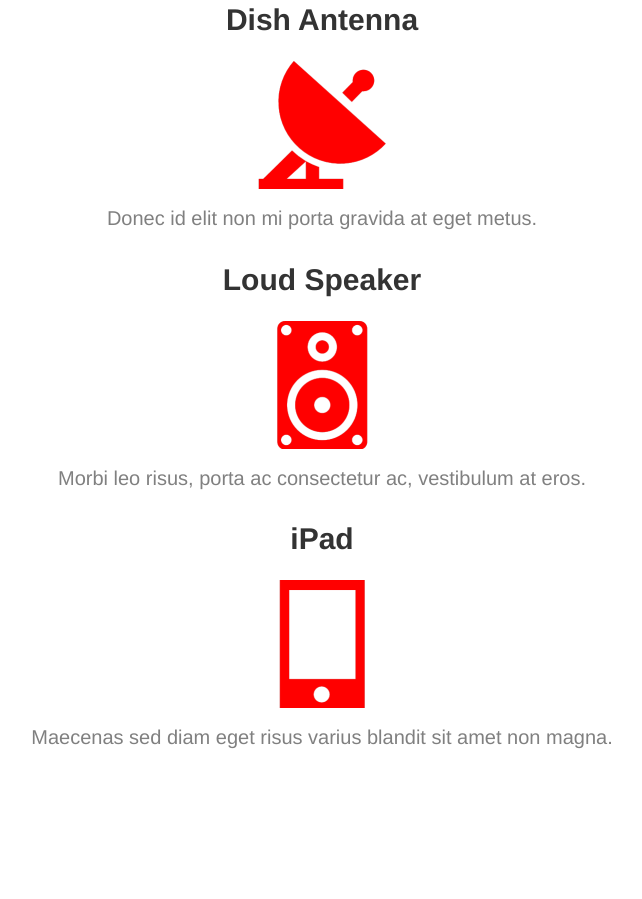
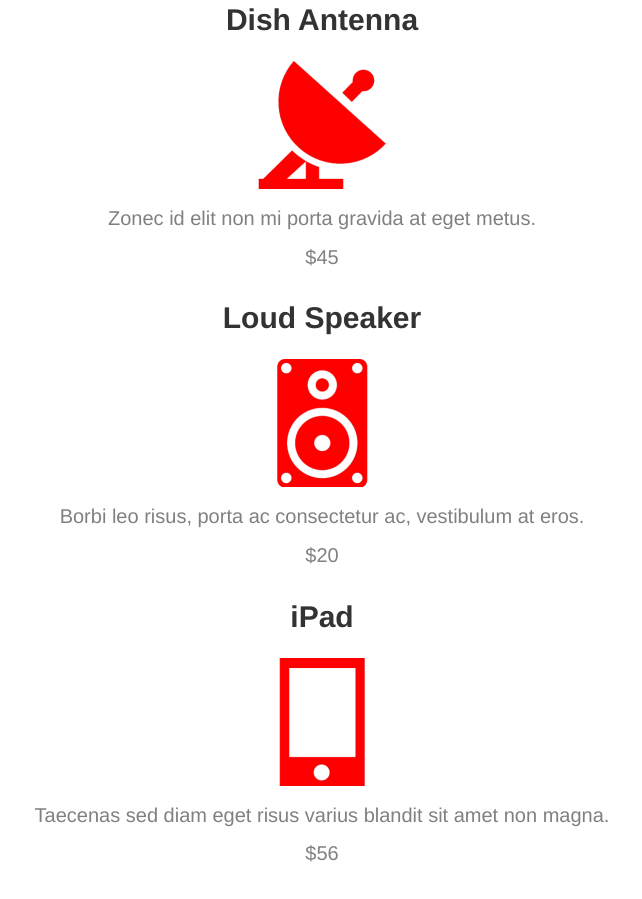
Before and after one commit to ekeonit/webduct-training-1, a website: page index.html in a window 1280 px wide. Shown: the part 407-1306 px from the top of the page, without its empty margins (318-960 px from the left). Before the commit the page ends 1209 px from the top, so only its background shows below. Drawn offline with Linux system fonts and the light colour scheme.

Commit message:
Added cost and tweaked ipsum

```diff
--- a/index.html
+++ b/index.html
@@ -24,19 +24,22 @@
 			<div class="widgets-list-item">
 				<h4>Dish Antenna</h4>
 				<img src="images/Dish-Antenna-128.png"/>
-				<p>Donec id elit non mi porta gravida at eget metus.</p>
+				<p>Zonec id elit non mi porta gravida at eget metus.</p>
+				<p>$45</p>
 			</div>
 
 			<div class="widgets-list-item">
 				<h4>Loud Speaker</h4>
 				<img src="images/Loud-Speaker-128.png"/>
-				<p>Morbi leo risus, porta ac consectetur ac, vestibulum at eros.</p>
+				<p>Borbi leo risus, porta ac consectetur ac, vestibulum at eros.</p>
+				<p>$20</p>
 			</div>
 
 			<div class="widgets-list-item">
 				<h4>iPad</h4>
 				<img src="images/iPad-128.png"/>
-				<p>Maecenas sed diam eget risus varius blandit sit amet non magna.</p>
+				<p>Taecenas sed diam eget risus varius blandit sit amet non magna.</p>
+				<p>$56</p>
 			</div>
 		</div>
 	</div>
```
